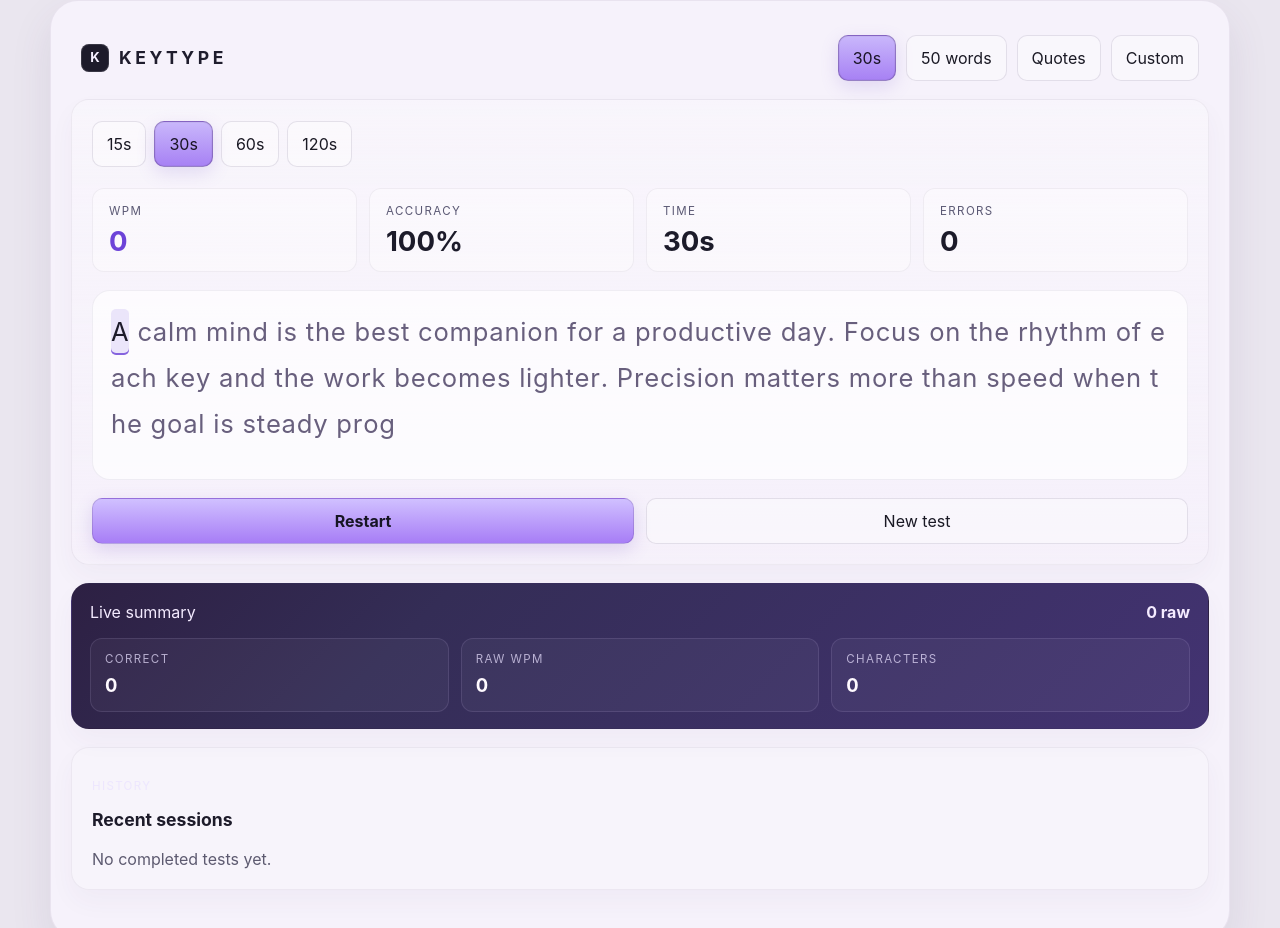
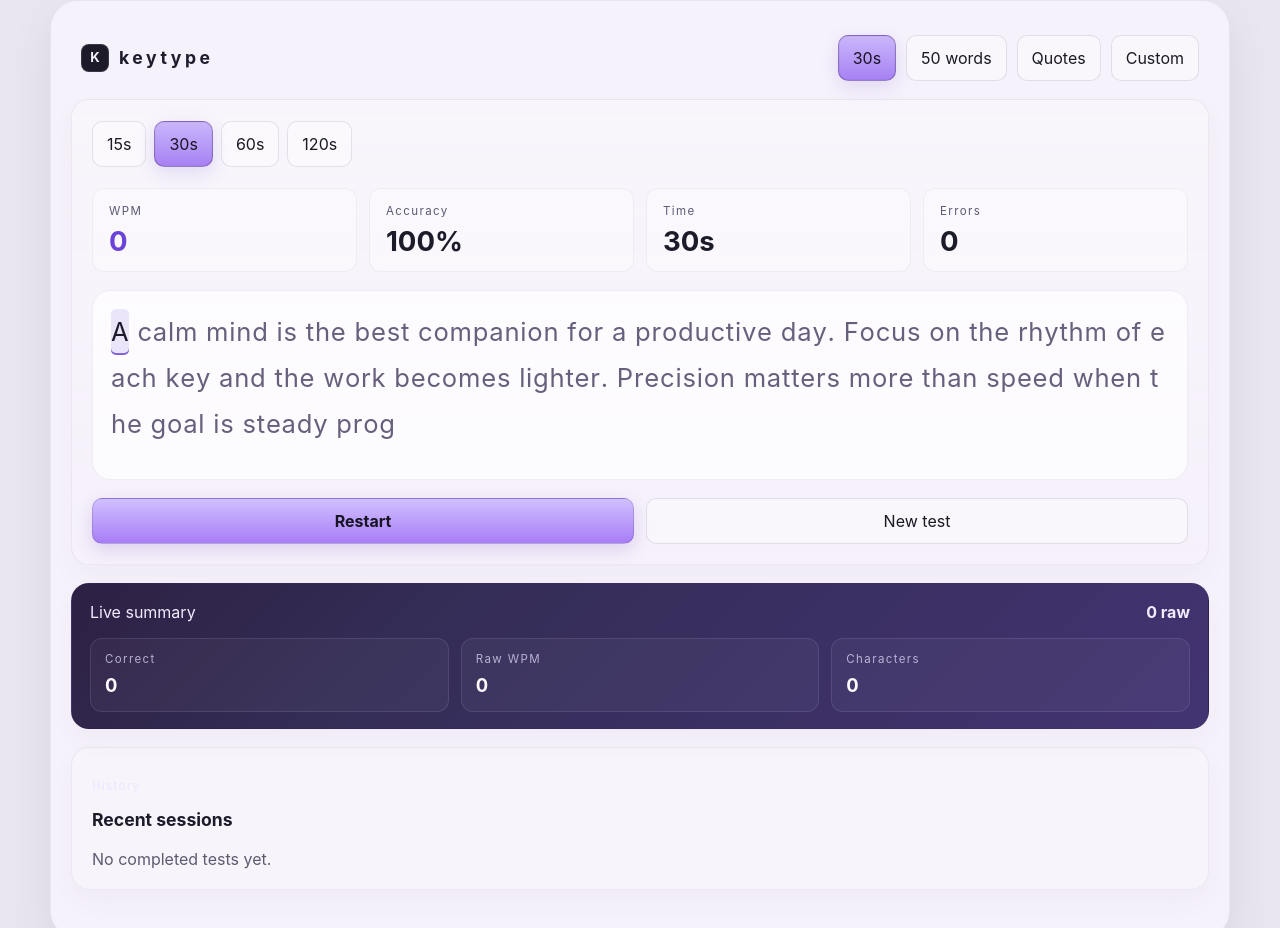
Before and after one commit to Zestojomoc/KEYBOARDTYPE, a React (Vite) app: page / in a window 1280 px wide. Shown: the top 928 px of the page. Built offline with nearby package versions, Linux system fonts and the light colour scheme.

Commit message:
Lowercase interface labels

```diff
--- a/src/App.css
+++ b/src/App.css
@@ -138,7 +138,6 @@
 .stat-label {
   font-size: 0.72rem;
   color: #5b5974;
-  text-transform: uppercase;
   letter-spacing: 0.12em;
 }
 
@@ -232,7 +231,6 @@
 .custom-label {
   font-size: 0.78rem;
   color: #5b5974;
-  text-transform: uppercase;
   letter-spacing: 0.14em;
 }
 
@@ -307,7 +305,6 @@
 .history-label {
   color: rgba(233, 224, 255, 0.72);
   font-size: 0.72rem;
-  text-transform: uppercase;
   letter-spacing: 0.12em;
 }
 
@@ -402,7 +399,6 @@
   margin: 0 0 12px;
   color: #d0bafc;
   letter-spacing: 0.16em;
-  text-transform: uppercase;
   font-size: 0.72rem;
 }
 
--- a/src/App.tsx
+++ b/src/App.tsx
@@ -257,7 +257,7 @@ function App() {
       <header className="topbar">
         <div className="brand-block">
           <span className="brand-mark">K</span>
-          <span className="brand-name">KEYTYPE</span>
+          <span className="brand-name">keytype</span>
         </div>
 
         <nav className="mode-tabs" aria-label="Test mode selector">
```
